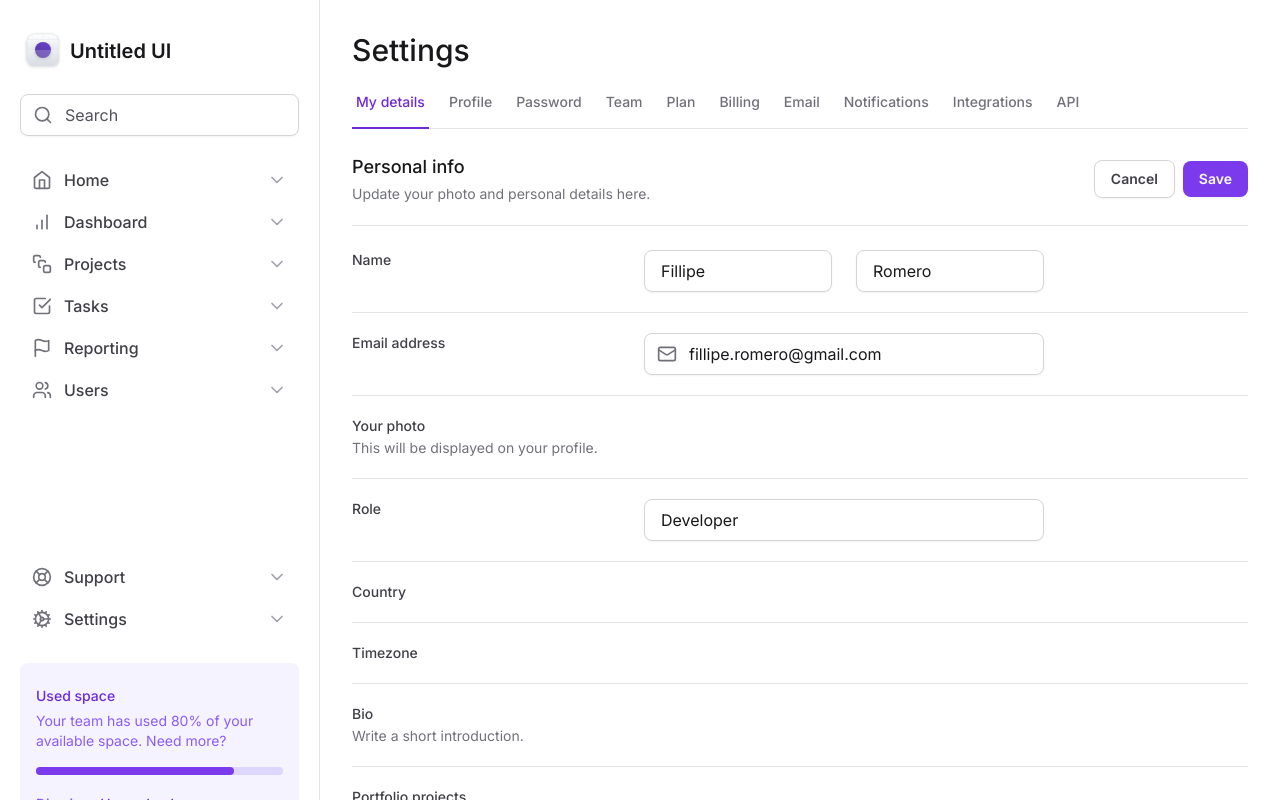
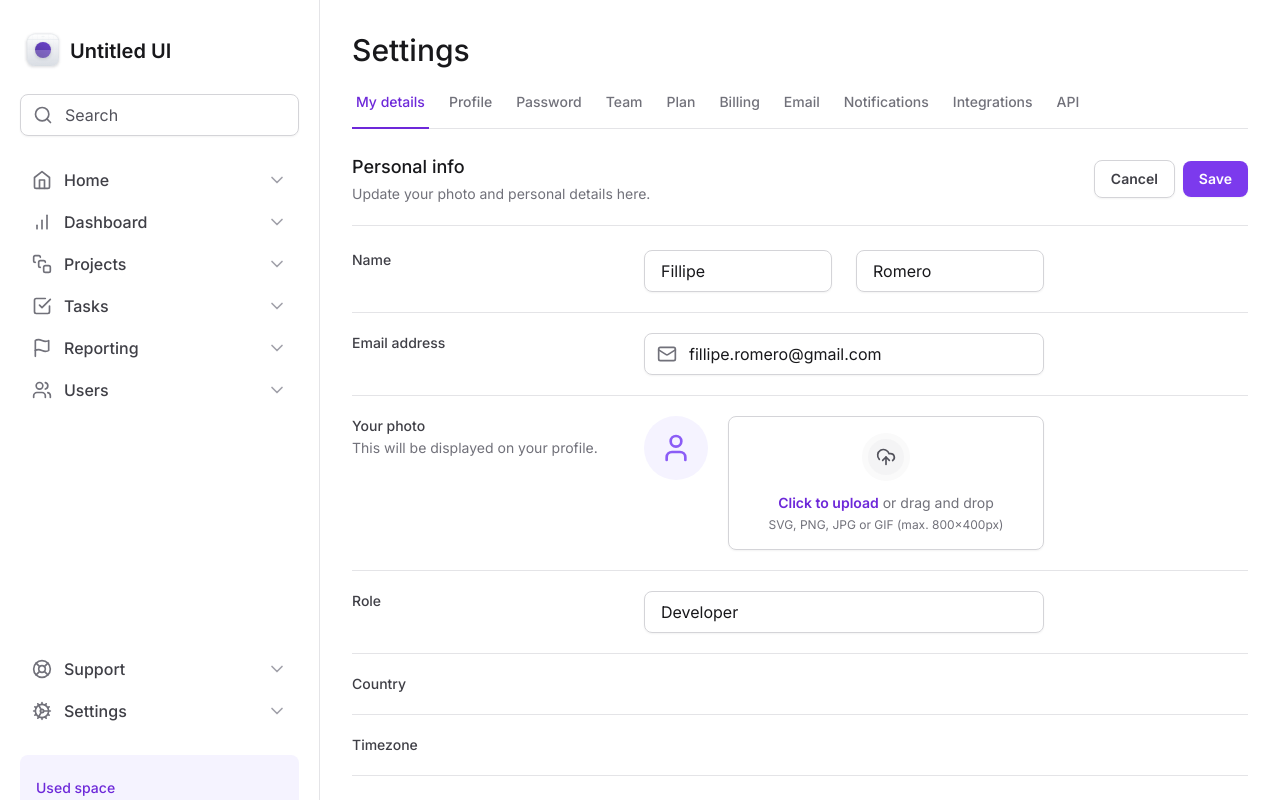
Before and after one commit to filliperomero/tailwind-dashboard, a Next.js app: page / in a window 1280 px wide. Shown: the top 800 px of the page. Built offline with nearby package versions, Linux system fonts and the light colour scheme.

Commit message:
Add Upload avatar section

```diff
--- a/src/app/page.tsx
+++ b/src/app/page.tsx
@@ -1,6 +1,6 @@
 import { SettingsTabs } from '@/components/SettingsTabs'
 import * as Input from '@/components/Input'
-import { Mail } from 'lucide-react'
+import { Mail, UploadCloud, User } from 'lucide-react'
 
 export default function Home() {
   return (
@@ -88,7 +88,34 @@
               </span>
             </label>
 
-            <div></div>
+            <div className="flex items-start gap-5">
+              <div className="flex h-16 w-16 items-center justify-center rounded-full bg-violet-50">
+                <User className="h-8 w-8 text-violet-500" />
+              </div>
+
+              <label
+                htmlFor="photo"
+                className="hover:bg-violet-25 group flex flex-1 cursor-pointer flex-col items-center gap-3 rounded-lg border border-zinc-300 px-6 py-4 text-center text-zinc-500 shadow-sm hover:border-violet-200 hover:text-violet-500"
+              >
+                <div className="border-6 rounded-full border-zinc-50 bg-zinc-100 p-2 group-hover:border-violet-50 group-hover:bg-violet-100">
+                  <UploadCloud className="h-5 w-5 text-zinc-600 group-hover:text-violet-600" />
+                </div>
+
+                <div className="flex flex-col items-center gap-1">
+                  <span className="text-sm">
+                    <span className="font-semibold text-violet-700">
+                      Click to upload
+                    </span>{' '}
+                    or drag and drop
+                  </span>
+                  <span className="text-xs">
+                    SVG, PNG, JPG or GIF (max. 800x400px)
+                  </span>
+                </div>
+              </label>
+
+              <input type="file" className="sr-only" id="photo" />
+            </div>
           </div>
 
           <div className="grid-cols-form grid gap-3 pt-5">
--- a/tailwind.config.ts
+++ b/tailwind.config.ts
@@ -9,6 +9,15 @@
         profile: 'max-content 1fr max-content',
         form: 'minmax(7.5rem, 17.5rem) minmax(25rem, 1fr) minmax(0, 15rem)',
       },
+      borderWidth: {
+        6: '6px',
+      },
+
+      colors: {
+        violet: {
+          25: '#fcfaff',
+        },
+      },
     },
   },
   plugins: [],
```
